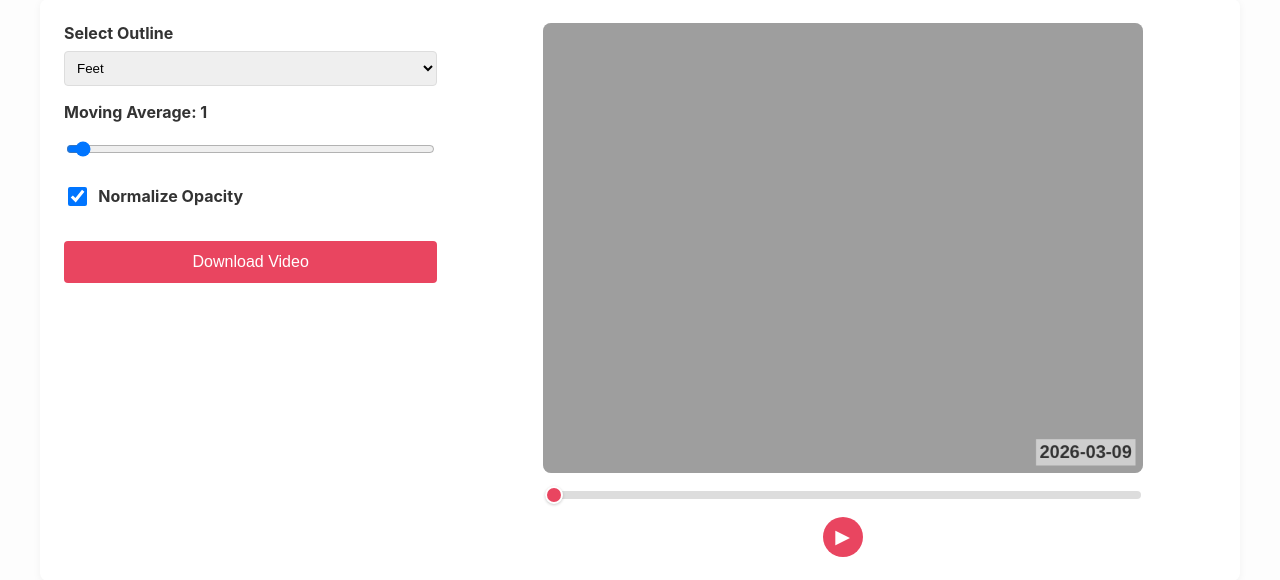
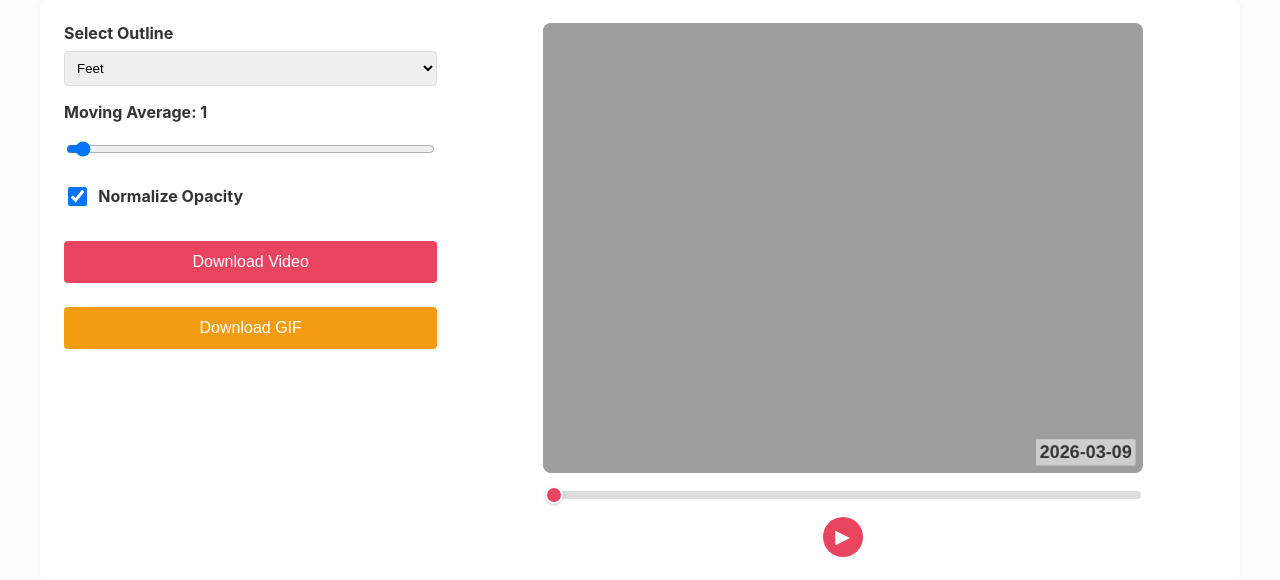
Before and after one commit to weilen-mc/feetmap, a Django app: page /gallery/ in a window 1280 px wide. Shown: the part 171-751 px from the top of the page. Run offline with Django 5.2, Linux system fonts and the light colour scheme; a user stored in the database is signed in; data comes from the database, SQL or seed files in the repository; both versions use the stored data as it was after the commit; some libraries are stand-ins or nearby versions.

Commit message:
gif download functionality

```diff
--- a/draw/templates/draw/gallery.html
+++ b/draw/templates/draw/gallery.html
@@ -295,6 +295,10 @@
 <!-- Load drawings data -->
 {{ drawings_json|json_script:"drawingsData" }}
 
+<!-- GIF Encoding Library -->
+<script src="https://cdnjs.cloudflare.com/ajax/libs/gif.js/0.2.0/gif.js"></script>
+
+
 <!-- Timelapse Section -->
 <div class="gallery-header" style="margin-bottom: 0.5rem;">
     <h2>Timelapse</h2>
@@ -321,6 +325,9 @@
 
         <button id="btnDownloadTimelapse" class="btn" style="margin-top: 1rem; width: 100%;" disabled>Download
             Video</button>
+        <button id="btnDownloadGif" class="btn" style="margin-top: 0.5rem; width: 100%; background-color: #f39c12;"
+            disabled>Download GIF</button>
+
     </div>
 
     <div class="timelapse-video-container">
@@ -414,7 +421,9 @@
         const seekBar = document.getElementById('tlSeekBar');
         const frameDateLabel = document.getElementById('tlFrameDate');
         const btnDownloadTimelapse = document.getElementById('btnDownloadTimelapse');
+        const btnDownloadGif = document.getElementById('btnDownloadGif');
         const canvas = document.getElementById('timelapseCanvas');
+
         const ctx = canvas.getContext('2d', { willReadFrequently: true });
 
         // State
@@ -601,11 +610,14 @@
             if (currentDrawings.length === 0) {
                 seekBar.value = 0;
                 btnDownloadTimelapse.disabled = true;
+                btnDownloadGif.disabled = true;
                 return;
             }
             seekBar.value = currentFrame;
             btnDownloadTimelapse.disabled = false;
+            btnDownloadGif.disabled = false;
         }
+
 
         function scrubTo(e) {
             if (currentDrawings.length === 0) return;
@@ -806,6 +818,74 @@
             }, 200); // 5 frames per second
         });
 
+        // --- GIF Download Logic ---
+        let gifWorkerUrl = null;
+
+        async function getGifWorkerUrl() {
+            if (gifWorkerUrl) return gifWorkerUrl;
+            try {
+                const response = await fetch('https://cdnjs.cloudflare.com/ajax/libs/gif.js/0.2.0/gif.worker.js');
+                const scriptText = await response.text();
+                const blob = new Blob([scriptText], { type: 'application/javascript' });
+                gifWorkerUrl = URL.createObjectURL(blob);
+                return gifWorkerUrl;
+            } catch (e) {
+                console.error("Error loading GIF worker:", e);
+                return 'https://cdnjs.cloudflare.com/ajax/libs/gif.js/0.2.0/gif.worker.js'; // fallback
+            }
+        }
+
+        btnDownloadGif.addEventListener('click', async function () {
+            if (currentDrawings.length === 0) return;
+
+            const workerUrl = await getGifWorkerUrl();
+
+            // Initialize GIF encoder
+            const gif = new GIF({
+                workers: 2,
+                quality: 10,
+                width: canvas.width,
+                height: canvas.height,
+                workerScript: workerUrl
+            });
+
+
+            // UI state
+            btnDownloadTimelapse.disabled = true;
+            btnDownloadGif.disabled = true;
+            playBtn.disabled = true;
+            const originalText = btnDownloadGif.textContent;
+            btnDownloadGif.textContent = 'Generating GIF...';
+
+            // Add frames
+            for (let i = 0; i < currentDrawings.length; i++) {
+                drawFrame(i);
+                gif.addFrame(ctx, { copy: true, delay: 200 }); // 200ms delay between frames
+            }
+
+            gif.on('finished', function (blob) {
+                const url = URL.createObjectURL(blob);
+                const a = document.createElement('a');
+                a.href = url;
+                a.download = `timelapse_${outlineSelect.value}.gif`;
+                a.click();
+                URL.revokeObjectURL(url);
+
+                // Reset UI state
+                btnDownloadGif.textContent = originalText;
+                btnDownloadGif.disabled = false;
+                btnDownloadTimelapse.disabled = false;
+                playBtn.disabled = false;
+
+                // Return to first frame
+                currentFrame = 0;
+                drawFrame(0);
+            });
+
+            gif.render();
+        });
+
+
         // Init
         if (outlineSelect.options.length > 0) {
             updateSelectedOutline();
```
Also changed, not shown: db.sqlite3, feet.png (renamed from Gemini_Generated_Image_qwewygqwewygqwew.png), hands.png (added), 1 other file.
